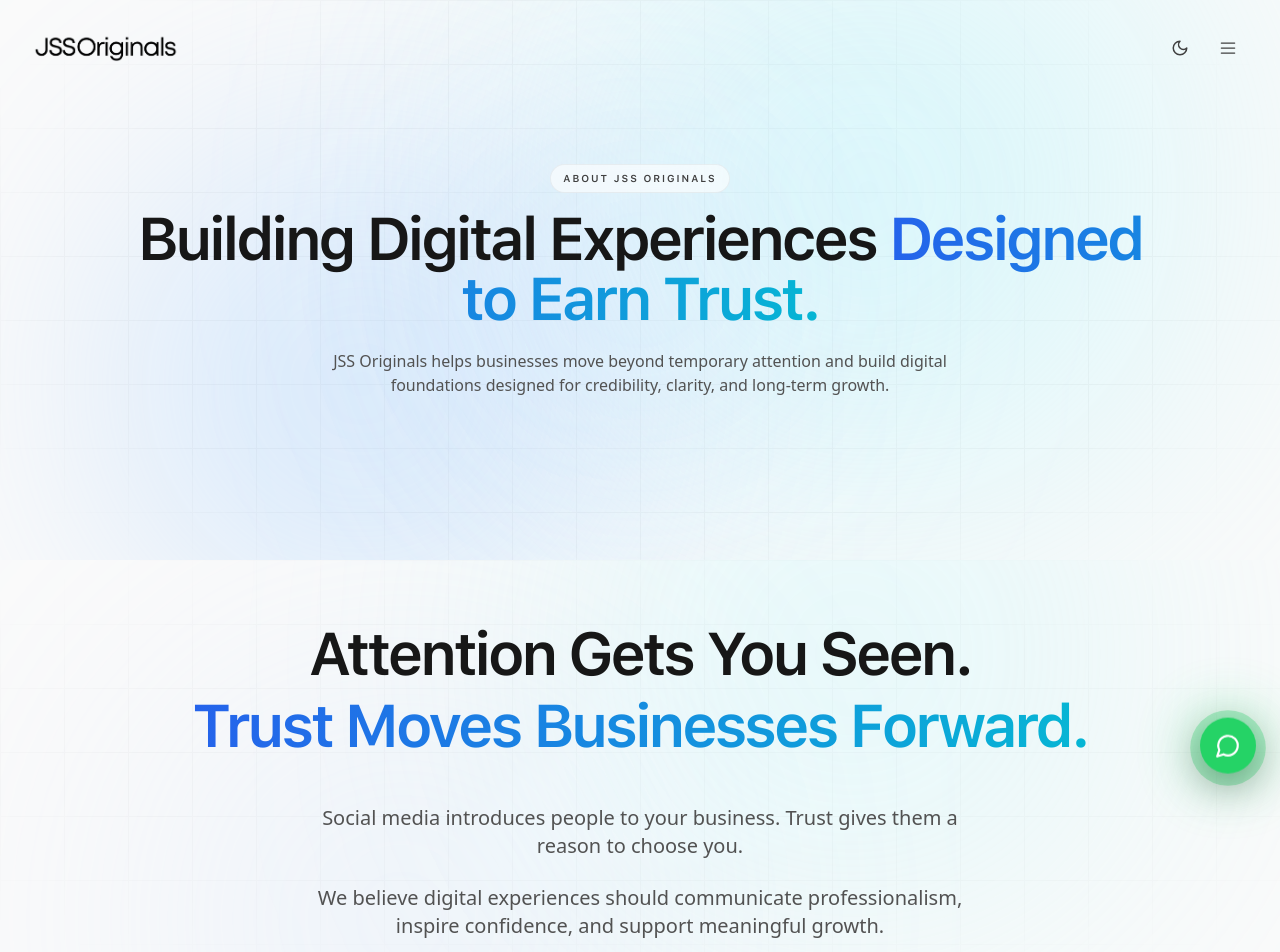
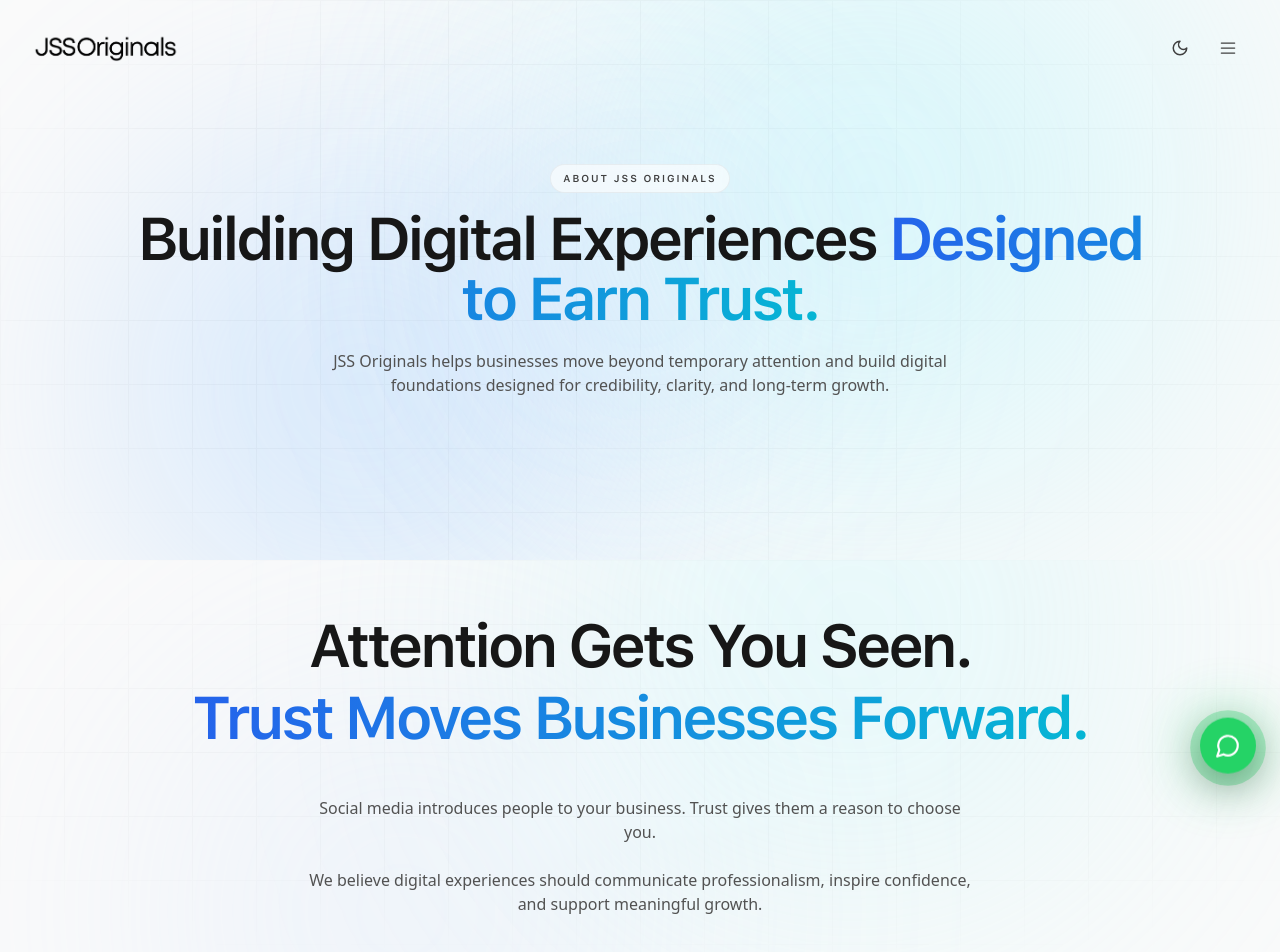
Before and after one commit to jitendra-math/Agency-Website, a Next.js app: page /about in a window 1280 px wide. Shown: the top 952 px of the page. Built offline with nearby package versions, Linux system fonts and the light colour scheme; a web font is replaced by a local one.

Commit message:
Update via Repo Manager 🚀

```diff
--- a/src/components/sections/about/PhilosophySection.js
+++ b/src/components/sections/about/PhilosophySection.js
@@ -11,7 +11,7 @@
     <section
       className="
         relative isolate overflow-hidden
-        px-6 pt-16 pb-16
+        px-6 pt-14 pb-14
         bg-[#fafafa] dark:bg-[#050505]
         transition-colors duration-500
       "
@@ -90,8 +90,8 @@
           <div className="mt-10 sm:mt-12 max-w-2xl mx-auto">
             <p
               className="
-                text-base sm:text-lg md:text-xl
-                leading-relaxed sm:leading-relaxed
+                text-[14px] sm:text-base
+                leading-relaxed
                 text-neutral-600 dark:text-neutral-400
                 font-medium
               "
@@ -102,8 +102,8 @@
             <p
               className="
                 mt-6
-                text-base sm:text-lg md:text-xl
-                leading-relaxed sm:leading-relaxed
+                text-[14px] sm:text-base
+                leading-relaxed
                 text-neutral-600 dark:text-neutral-400
               "
             >
--- a/src/components/sections/about/StandardsSection.js
+++ b/src/components/sections/about/StandardsSection.js
@@ -122,8 +122,7 @@
               >
                 {standard}
               </p>
-              {/* Subtle accent line on hover */}
-              <div className="mt-2 h-px w-0 group-hover:w-12 bg-gradient-to-r from-blue-500/50 to-transparent transition-all duration-700 ease-out" />
+              {/* Hover underline removed */}
             </motion.div>
           ))}
         </div>
@@ -136,7 +135,7 @@
           viewport={{ once: true }}
           className="mt-16 pt-8 text-center"
         >
-          <div className="h-px w-12 mx-auto bg-gradient-to-r from-transparent via-blue-500/40 to-transparent" />
+          {/* Decorative divider removed */}
           <p className="mt-6 text-xs text-neutral-400 dark:text-neutral-500 tracking-wide">
             These principles define every project we undertake.
           </p>
```
